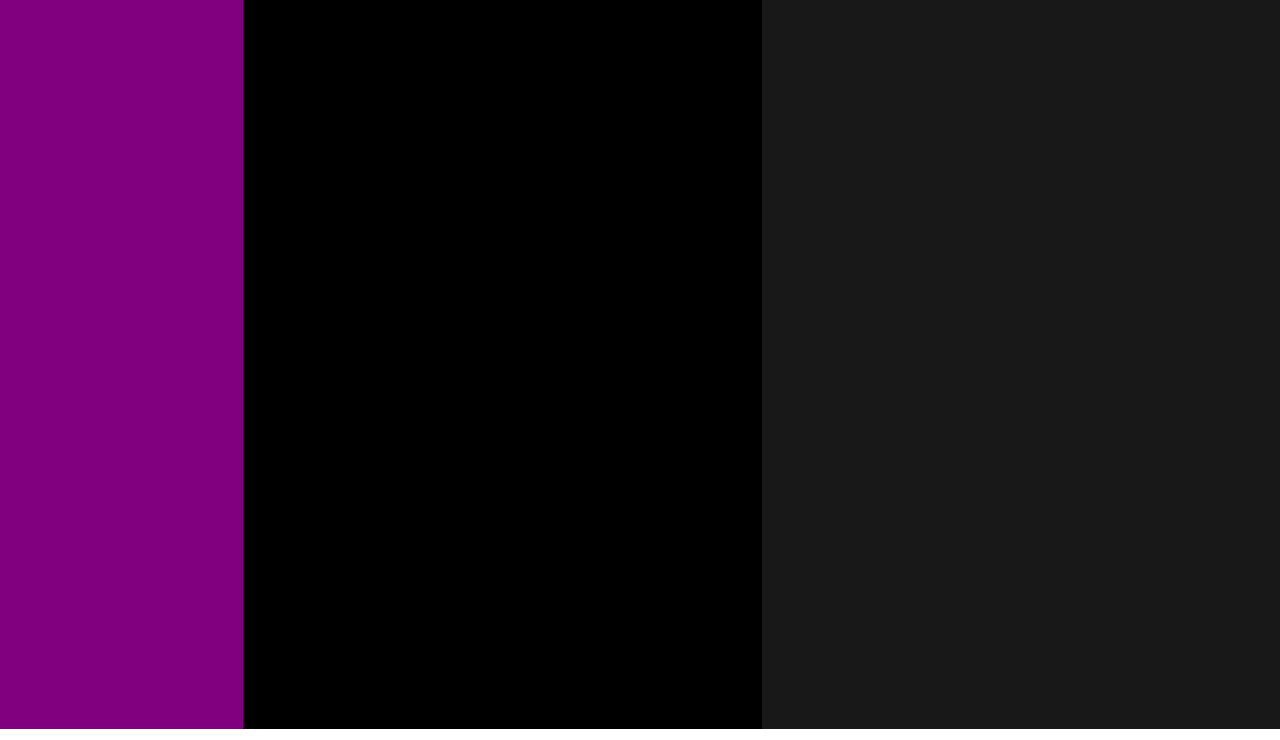
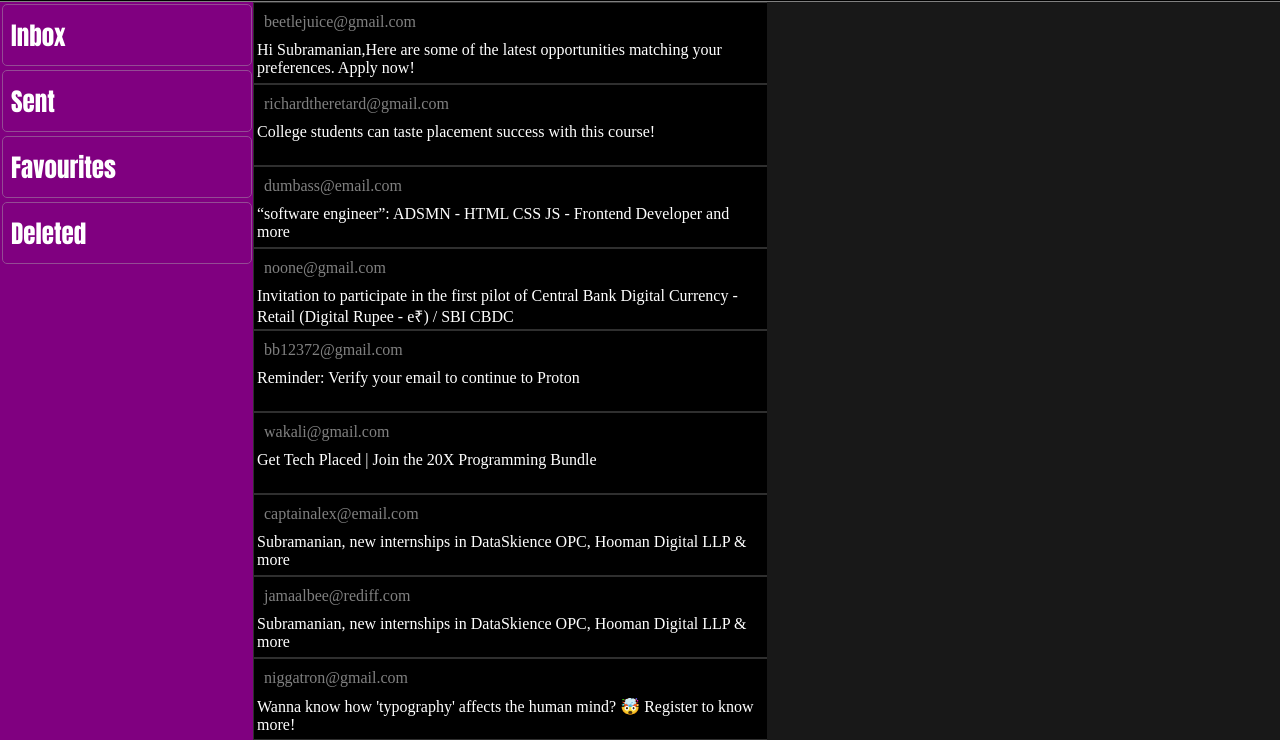
Before and after one commit to subramanian-21/OutlookDummy, a plain HTML site: page index.html in a window 1280 px wide. Shown: the part 71-811 px from the top of the page. Drawn offline with Linux system fonts and the light colour scheme.

Commit message:
adding main

```diff
--- a/index.html
+++ b/index.html
@@ -8,11 +8,20 @@
 </head>
 <body>
      <div class="body">
-        <div class="nav"></div>
-        <div class="body-cont">
-            <div class="left"></div>
-            <div class="right"></div>
+        <div class="header">Outlook</div>
+        <div class="flex">
+            <div class="nav">
+                <div class="nav-box">Inbox</div>
+                <div class="nav-box">Sent</div>
+                <div class="nav-box">Favourites</div>
+                <div class="nav-box">Deleted</div>
+            </div>
+            <div class="body-cont">
+                <div class="left" id="left"></div>
+                <div class="right" id="right"></div>
+            </div>
         </div>
+
      </div>
      <script src="script.js"></script>
 </body>
--- a/script.js
+++ b/script.js
@@ -0,0 +1,59 @@
+const emails = [
+    {
+        from:"beetlejuice@gmail.com",
+        msg:"Hi Subramanian,Here are some of the latest opportunities matching your preferences. Apply now!"
+    },
+    {
+        from:"richardtheretard@gmail.com",
+        msg:"College students can taste placement success with this course!"
+    },
+    {
+        from:"dumbass@email.com",
+        msg:"“software engineer”: ADSMN - HTML CSS JS - Frontend Developer and more"
+    },
+    {
+        from:"noone@gmail.com",
+        msg:"Invitation to participate in the first pilot of Central Bank Digital Currency - Retail (Digital Rupee - e₹) / SBI CBDC"
+    },
+    {
+        from:"bb12372@gmail.com",
+        msg:"Reminder: Verify your email to continue to Proton"
+    },
+    {
+        from:"wakali@gmail.com",
+        msg:"Get Tech Placed | Join the 20X Programming Bundle"
+    },
+    {
+        from:"captainalex@email.com",
+        msg:"Subramanian, new internships in DataSkience OPC, Hooman Digital LLP & more"
+    },
+    {
+        from:"jamaalbee@rediff.com",
+        msg:"Subramanian, new internships in DataSkience OPC, Hooman Digital LLP & more"
+    },
+    {
+        from:"niggatron@gmail.com",
+        msg:"Wanna know how 'typography' affects the human mind? 🤯 Register to know more!"
+    },
+
+]
+const left = document.getElementById("left")
+const right = document.getElementById("right")
+window.onload = function (){
+
+    emails.map(k=>{
+        const emailBox = document.createElement('div')
+        const emailFrom = document.createElement('div')
+        const emailBody = document.createElement("div")
+        emailBox.classList.add("email-box")
+        emailFrom.classList.add("email-from")
+        emailBody.classList.add("email-body")
+        emailFrom.innerText = k.from
+        emailBody.innerText = k.msg
+        emailBox.appendChild(emailFrom)
+        emailBox.appendChild(emailBody)
+        left.appendChild(emailBox)
+    })
+
+
+}
--- a/style.css
+++ b/style.css
@@ -1,28 +1,79 @@
 * {
   margin: 0%;
+  color: white;
+  cursor: default;
 }
 .body {
   min-height: 100vh;
   background-color: black;
   position: relative;
   display: flex;
+  flex-direction: column;
+}
+.flex{
+    width: 100%;
+    display: flex;
 }
 .nav {
   background-color: purple;
   width: 300px;
-  min-height: 100vh;
+  min-height: 90vh;
+  display: flex;
+  flex-direction: column;
+  align-items: center;
 }
 .body-cont {
   display: flex;
-  min-height: 100vh;
+  min-height: 90vh;
 
   width: 100%;
 }
 .left,
 .right {
   flex: 1;
-  min-height: 100vh;
+  min-height: 90vh;
+  display: flex;
+  flex-direction: column;
+  align-items: center;
+
 }
 .right {
   background-color: #181818;
 }
+.header{
+    height: 9vh;
+    border-bottom:1px solid gray ;
+    font-size: 35px;
+    display: flex;
+    align-items: center;
+    font-weight: 700;
+    font-family: Arial, Helvetica, sans-serif;
+    padding-left: 10px;
+}
+.nav-box{
+    width: 240px;
+    height: 60px;
+    border: 1px solid rgb(148, 75, 148);
+    margin: 2px;
+    border-radius: 5px;
+    font-size: 25px;
+    display: flex;
+    align-items: center;
+    padding-left: 8px;
+    font-family:Impact, Haettenschweiler, 'Arial Narrow Bold', sans-serif;
+}
+.nav-box:hover{
+    background-color: rgb(148, 75, 148);
+}
+.email-box{
+   width: 100%;
+    border: 1px solid #2f2f2f;
+    height: 80px;
+}
+.email-from{
+    margin: 10px;
+    color: gray;
+}
+.email-body{
+    margin: 3px
+}
```
